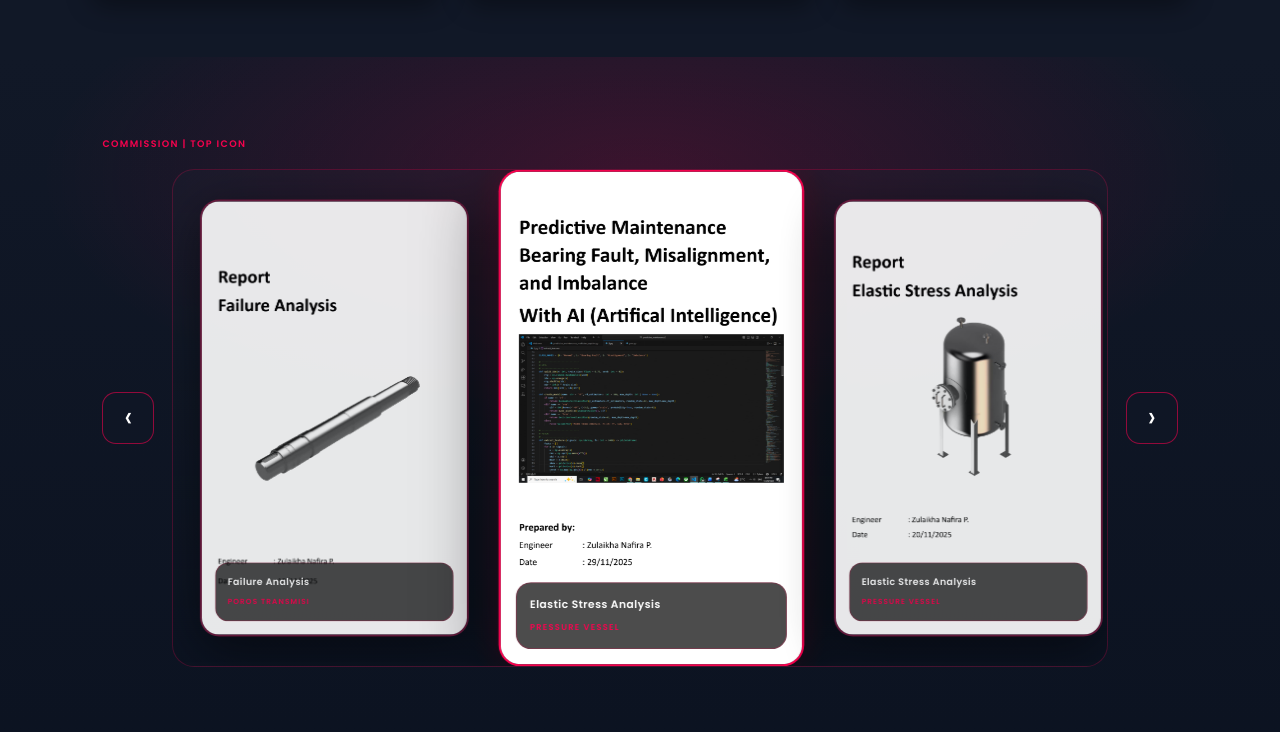
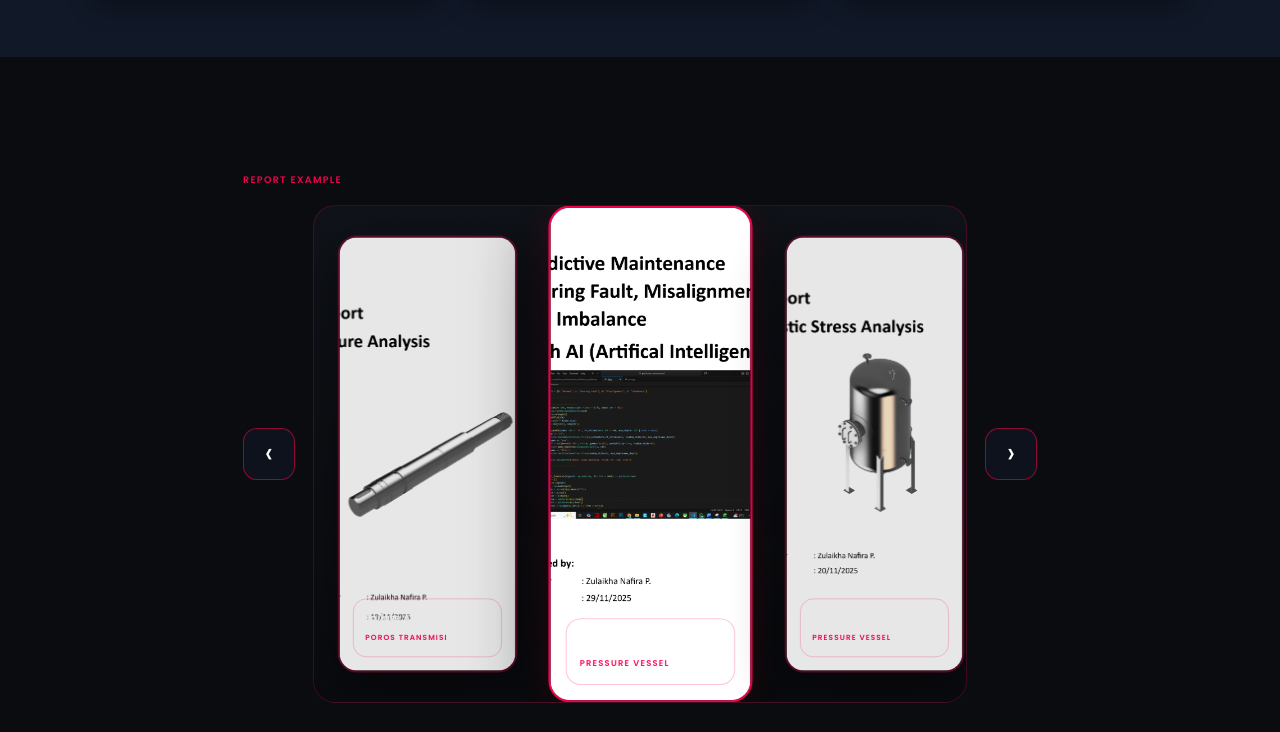
Before and after one commit to ikha-nafira/Portfolio-Zulaikha, a plain HTML site: page index.html in a window 1280 px wide. Shown: the part 2548-3280 px from the top of the page. Drawn offline with Linux system fonts and the light colour scheme.

Commit message:
Add files via upload

```diff
--- a/index.html
+++ b/index.html
@@ -98,7 +98,7 @@
     <section class="portfolio-section" id="portfolio">
   <div class="section-head">
     <p class="portfolio-subtitle">MY WORK</p>
-    <h2 class="portfolio-title">RECENT PROJECT</h2>
+    <h2 class="portfolio-title">PORTFOLIO</h2>
   </div>
 
   <div class="portfolio-grid">
@@ -272,9 +272,10 @@
 <!--A44444444-->
 <!-- SLIDE / COMMISSION (BARU) -->
 <section class="commission-section" id="commission">
-  <div class="a4-frame">
+ <div class="a4-stage">
+    <div class="a4-frame">
     <div class="commission-head">
-      <p class="commission-subtitle">COMMISSION | TOP ICON</p>
+      <p class="commission-subtitle">REPORT EXAMPLE</p>
     </div>
 
     <div class="commission-wrap">
--- a/style.css
+++ b/style.css
@@ -401,26 +401,34 @@ span{
 }
 
 /*A44444*/
-:root{
-  --accent: #ff014f;
-  --bg1: #111827;
-  --bg2: #1f2937;
-  --glass: rgba(0,0,0,0.7);
+/* STAGE: area layar untuk "menampung" A4 yang di-zoom */
+.a4-stage{
+  display: flex;
+  justify-content: center;
+  align-items: center;
+  padding: 16px;
+  overflow: hidden;          /* biar rapi */
 }
 
-/* SECTION */
-.commission-section{
-  padding: 80px 8%;
-  background:
-    radial-gradient(1000px 420px at 50% 15%, rgba(255,1,79,.18), transparent 60%),
-    linear-gradient(180deg, var(--bg1), #0b1220);
+/* A4 FIXED (A4 @ 96dpi kira-kira 794 x 1123 px) */
+.a4-frame{
+  width: 794px;
+  height: 1123px;
+
+  /* hitung scale agar A4 selalu muat di layar */
+  --sx: calc((100vw - 32px) / 794);
+  --sy: calc((100vh - 32px) / 1123);
+  --s: min(var(--sx), var(--sy));
+
+  transform: scale(var(--s));
+  transform-origin: center;
+
+  /* optional: biar terlihat seperti kertas */
+  border-radius: 22px;
 }
 
-/* A4 frame (tetap, tapi jangan bikin kecil di layar) */
-.a4-frame{
-  max-width: 1200px;          /* >>> bikin lebar di layar */
-  margin: 0 auto;
-}
+
+
 
 /* HEAD */
 .commission-subtitle{
```
